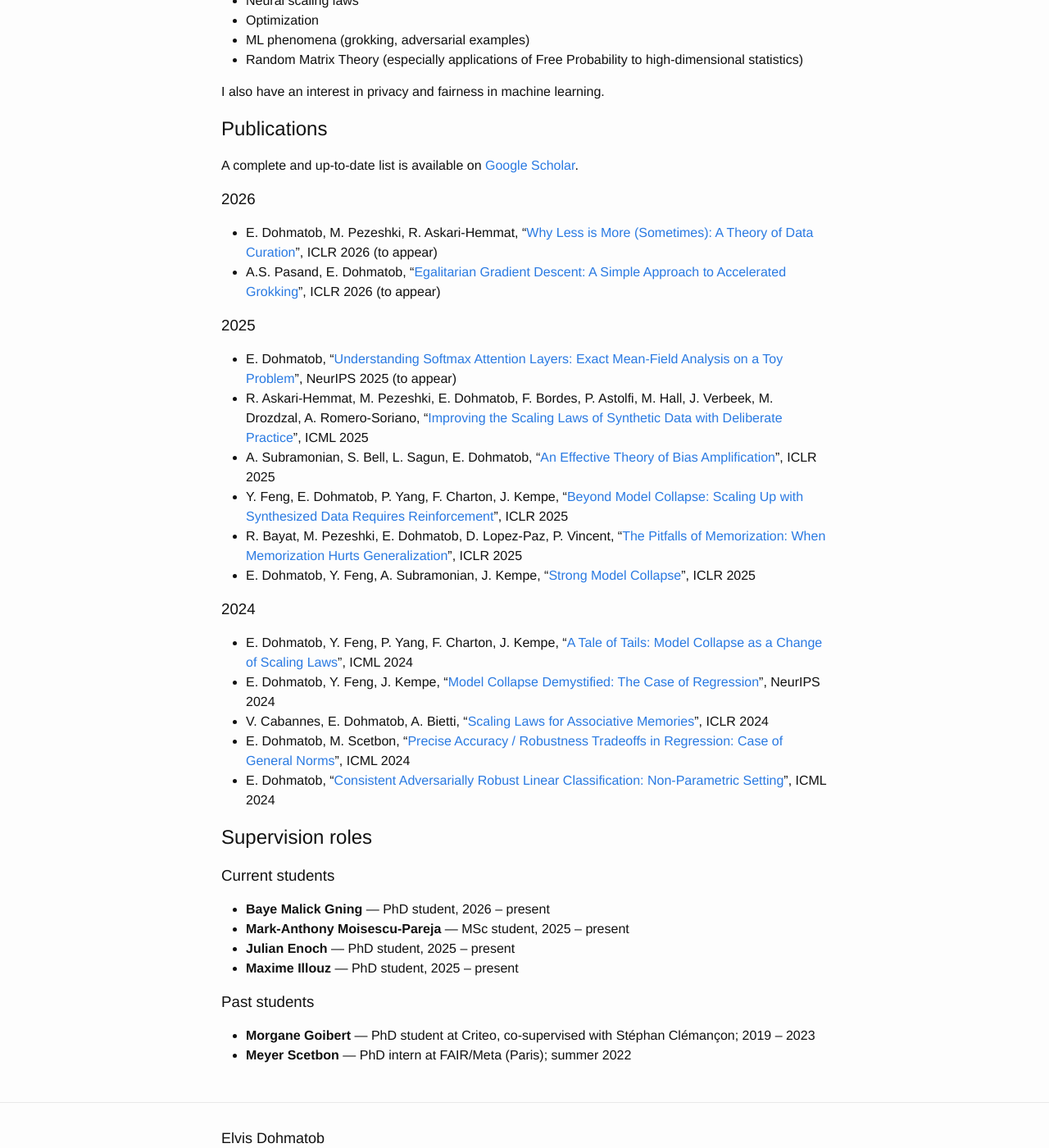
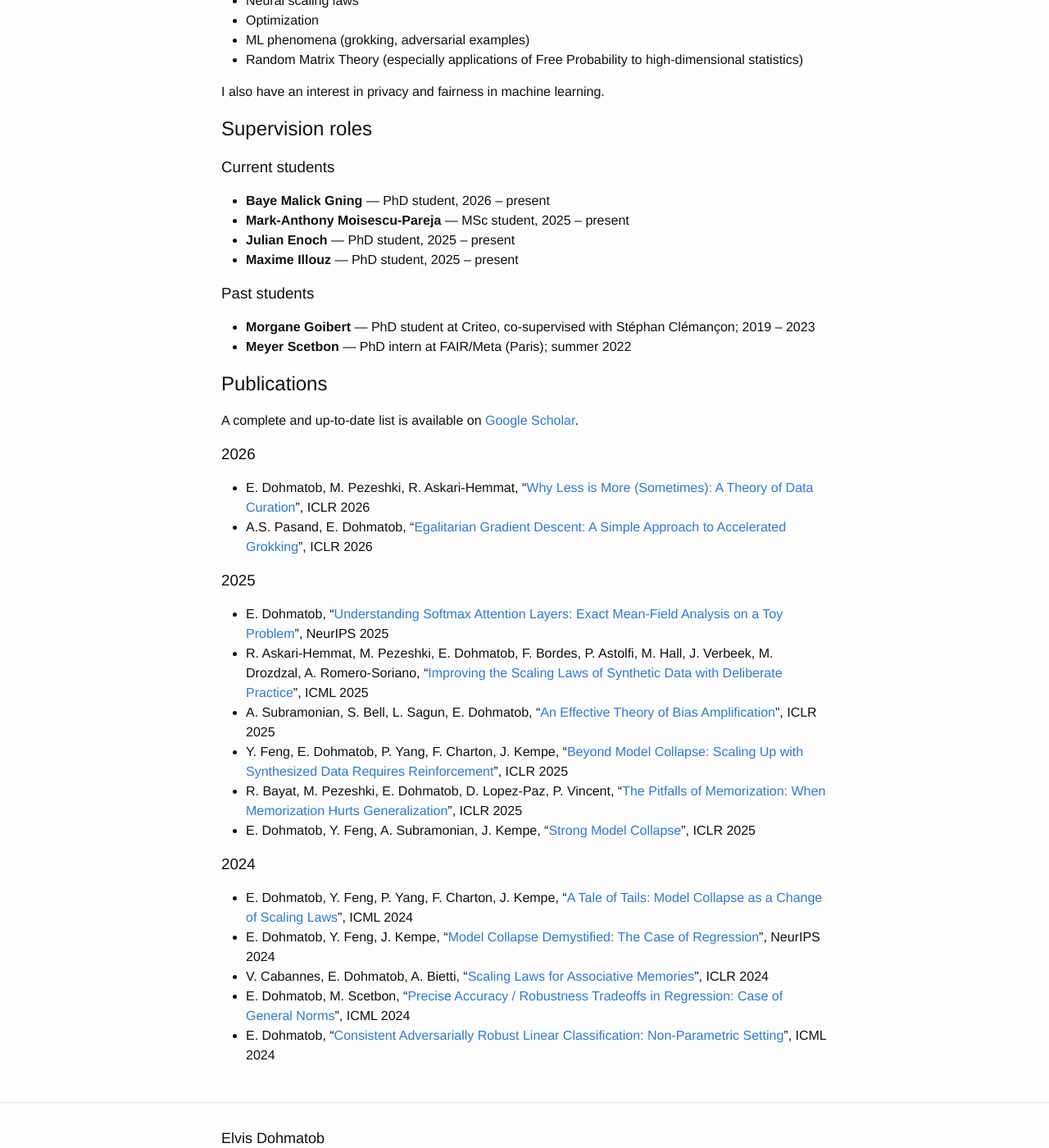
Before and after one commit to dohmatob/dohmatob.github.io, a Jekyll site: the page built from research.md, in a window 1280 px wide and 1400 px high, scrolled down 193 px. Shown: the whole window at 82% size. Built offline with Jekyll 4.4.1, drawn with Linux system fonts in a browser that asks for light colours; some of the changed lines change nothing that is shown.

Commit message:
Update supervision roles section in research.md
Added current and past supervision roles for students.

```diff
--- a/research.md
+++ b/research.md
@@ -16,16 +16,29 @@ My research focuses on the following subjects:
 
 I also have an interest in privacy and fairness in machine learning.
 
+## Supervision roles
+
+### Current students
+- **Baye Malick Gning** — PhD student, 2026 – present
+- **Mark-Anthony Moisescu-Pareja** — MSc student, 2025 – present
+- **Julian Enoch** — PhD student, 2025 – present
+- **Maxime Illouz** — PhD student, 2025 – present
+
+### Past students
+- **Morgane Goibert** — PhD student at Criteo, co-supervised with Stéphan Clémançon; 2019 – 2023
+- **Meyer Scetbon** — PhD intern at FAIR/Meta (Paris); summer 2022
+
+
 ## Publications
 
 A complete and up-to-date list is available on [Google Scholar](https://scholar.google.com/citations?user=FDWgJY8AAAAJ&hl=en).
 
 ### 2026
-- E. Dohmatob, M. Pezeshki, R. Askari-Hemmat, “[Why Less is More (Sometimes): A Theory of Data Curation](https://arxiv.org/abs/2511.03492)”, ICLR 2026 (to appear)
-- A.S. Pasand, E. Dohmatob, “[Egalitarian Gradient Descent: A Simple Approach to Accelerated Grokking](https://arxiv.org/abs/2510.04930)”, ICLR 2026 (to appear)
+- E. Dohmatob, M. Pezeshki, R. Askari-Hemmat, “[Why Less is More (Sometimes): A Theory of Data Curation](https://arxiv.org/abs/2511.03492)”, ICLR 2026
+- A.S. Pasand, E. Dohmatob, “[Egalitarian Gradient Descent: A Simple Approach to Accelerated Grokking](https://arxiv.org/abs/2510.04930)”, ICLR 2026
 
 ### 2025
-- E. Dohmatob, “[Understanding Softmax Attention Layers: Exact Mean-Field Analysis on a Toy Problem](https://openreview.net/pdf?id=GiqeRe1NsY)”, NeurIPS 2025 (to appear)
+- E. Dohmatob, “[Understanding Softmax Attention Layers: Exact Mean-Field Analysis on a Toy Problem](https://openreview.net/pdf?id=GiqeRe1NsY)”, NeurIPS 2025
 - R. Askari-Hemmat, M. Pezeshki, E. Dohmatob, F. Bordes, P. Astolfi, M. Hall, J. Verbeek, M. Drozdzal, A. Romero-Soriano, “[Improving the Scaling Laws of Synthetic Data with Deliberate Practice](https://arxiv.org/abs/2502.15588)”, ICML 2025
 - A. Subramonian, S. Bell, L. Sagun, E. Dohmatob, “[An Effective Theory of Bias Amplification](https://arxiv.org/abs/2410.17263)”, ICLR 2025
 - Y. Feng, E. Dohmatob, P. Yang, F. Charton, J. Kempe, “[Beyond Model Collapse: Scaling Up with Synthesized Data Requires Reinforcement](https://arxiv.org/abs/2406.07515)”, ICLR 2025
@@ -38,15 +51,3 @@ A complete and up-to-date list is available on [Google Scholar](https://scholar.
 - V. Cabannes, E. Dohmatob, A. Bietti, “[Scaling Laws for Associative Memories](https://arxiv.org/abs/2310.02984)”, ICLR 2024
 - E. Dohmatob, M. Scetbon, “[Precise Accuracy / Robustness Tradeoffs in Regression: Case of General Norms](https://proceedings.mlr.press/v235/dohmatob24c.html)”, ICML 2024
 - E. Dohmatob, “[Consistent Adversarially Robust Linear Classification: Non-Parametric Setting](https://proceedings.mlr.press/v235/dohmatob24a.html)”, ICML 2024
-
-## Supervision roles
-
-### Current students
-- **Baye Malick Gning** — PhD student, 2026 – present
-- **Mark-Anthony Moisescu-Pareja** — MSc student, 2025 – present
-- **Julian Enoch** — PhD student, 2025 – present
-- **Maxime Illouz** — PhD student, 2025 – present
-
-### Past students
-- **Morgane Goibert** — PhD student at Criteo, co-supervised with Stéphan Clémançon; 2019 – 2023
-- **Meyer Scetbon** — PhD intern at FAIR/Meta (Paris); summer 2022
```
